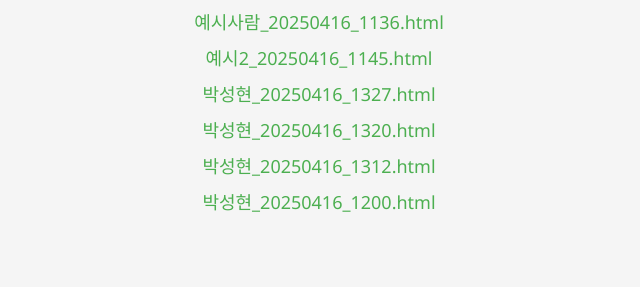
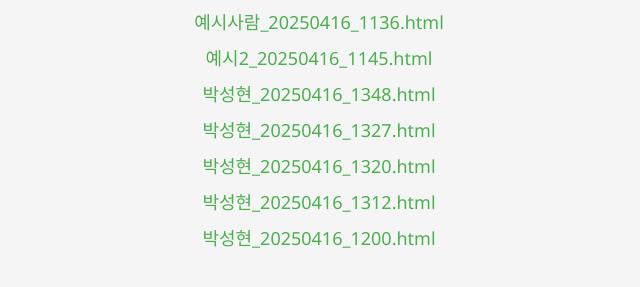
Before and after one commit to 46nek0/46nek0.github.io, a plain HTML site: page results/index.html in a window 1280 px wide. Shown: the part 127-414 px from the top of the page, without its empty margins (321-961 px from the left). Drawn offline with Linux system fonts and the light colour scheme.

Commit message:
🔄 Update index.html

```diff
--- a/results/index.html
+++ b/results/index.html
@@ -17,6 +17,7 @@
   <ul>
     <li><a href="예시사람_20250416_1136.html" target="_blank">예시사람_20250416_1136.html</a></li>
     <li><a href="예시2_20250416_1145.html" target="_blank">예시2_20250416_1145.html</a></li>
+    <li><a href="박성현_20250416_1348.html" target="_blank">박성현_20250416_1348.html</a></li>
     <li><a href="박성현_20250416_1327.html" target="_blank">박성현_20250416_1327.html</a></li>
     <li><a href="박성현_20250416_1320.html" target="_blank">박성현_20250416_1320.html</a></li>
     <li><a href="박성현_20250416_1312.html" target="_blank">박성현_20250416_1312.html</a></li>
```
